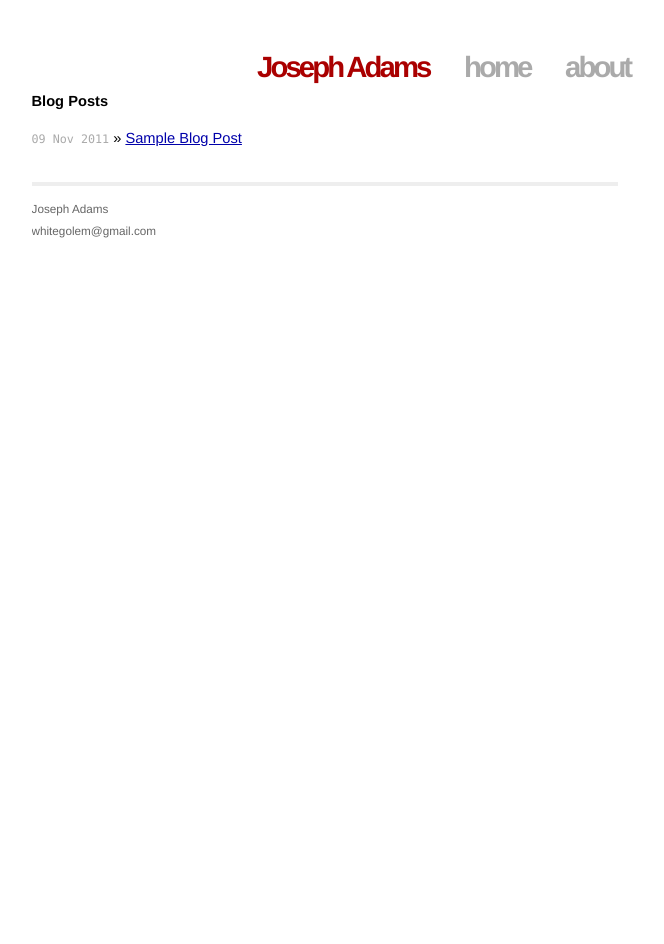
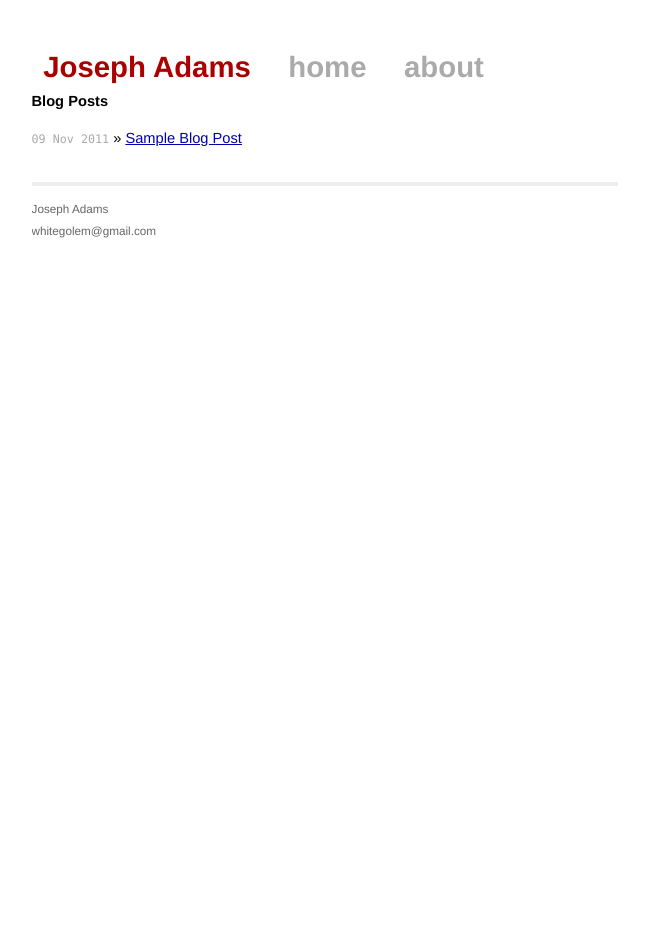
Before and after one commit to jcla1/jcla1.github.com, a Jekyll site: the page built from index.html, in a window 1280 px wide. Shown: the whole page, without its empty margins (315-979 px from the left). Built offline with Jekyll 4.4.1, drawn with Linux system fonts in a browser that asks for light colours.

Commit message:
Update css/main.css

```diff
--- a/css/main.css
+++ b/css/main.css
@@ -95,9 +95,7 @@ ul.posts {
   padding: 0.4em;
   font-weight: bold;
   font-size: 2em;
-  letter-spacing: -0.1em;
-  color: #777;
-  text-align: right;
+  text-align: left;
   background: rgba(204, 204, 204, 0.5)
   position: fixed;
   top: 0;
```
